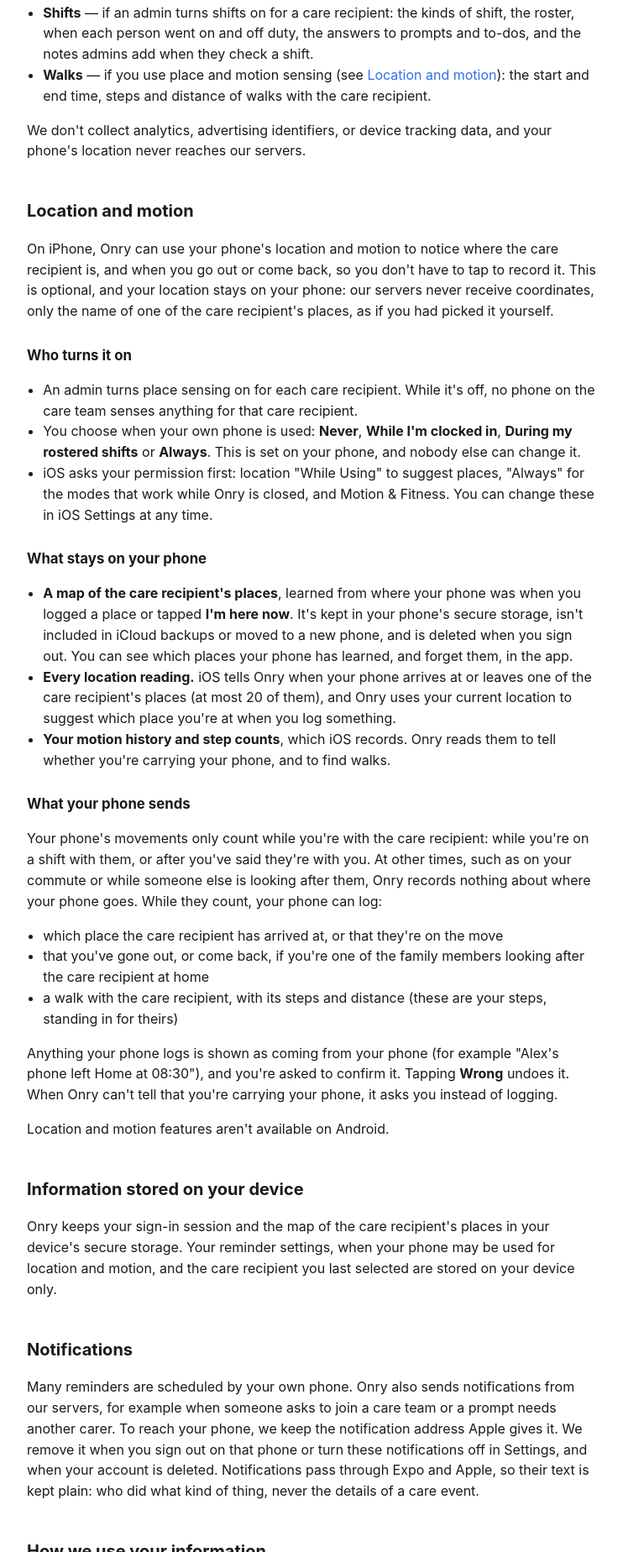
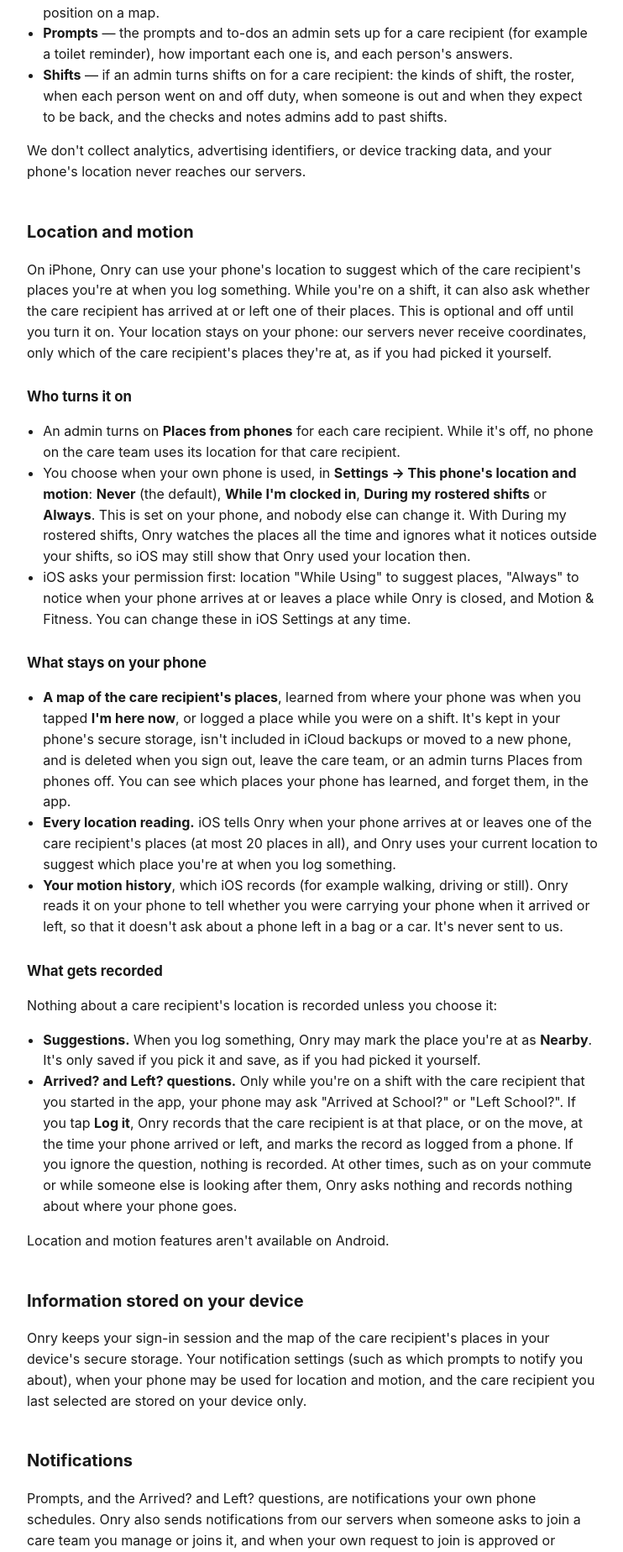
Before and after one commit to jjhale/onry-website, a plain HTML site: page privacy/index.html in a window 1280 px wide. Shown: the part 952-2800 px from the top of the page at 84% size, without its empty margins (268-1010 px from the left). Drawn offline with Linux system fonts and the light colour scheme.

Commit message:
📝 Match the privacy policy to what the push + sensing build does
- Location and motion: the Nearby suggestion and the Arrived?/Left? questions with Log it
  (jjhale/onry#357), asked only during a shift started in the app. Walks, sensed going
  out and coming back, and the Wrong button are removed, since none of them shipped.
- Motion history is only read on the phone to check it was carried, and step counts
  aren't read.
- Never is the default mode, and the map is also deleted when you leave the team or
  Places from phones is turned off.
- Notifications list the push kinds that exist (join requests and their outcome) and the
  Notifications from other people switch. The text never names anyone.
- Prompts get their own entry, Expo also delivers app updates, the camera is only for
  photos, and photos are deleted within 30 days of a purge.

Co-Authored-By: Claude Opus 5.5 <noreply@anthropic.com>

```diff
--- a/privacy/index.html
+++ b/privacy/index.html
@@ -18,7 +18,7 @@
 
     <main>
       <h1>Privacy Policy</h1>
-      <p class="updated">Last updated: November 7, 2026</p>
+      <p class="updated">Last updated: November 22, 2026</p>
 
       <p>
         Onry ("Onry", "we", "us") is a mobile app that helps caregivers log and share
@@ -30,13 +30,13 @@
       <p>Onry collects the information you and your care team enter into the app, including:</p>
       <ul>
         <li><strong>Account information</strong> — your email address and password, used to create and sign in to your account, the name you give yourself in the app and, if you add one, your profile photo. Passwords are stored only in hashed form.</li>
-        <li><strong>Care recipient information</strong> — the name and, if you choose to add them, the date of birth and photo of each care recipient you set up. Photos are cropped, shrunk and re-encoded on your phone before they're uploaded, which removes the data a camera stores in a photo, such as where it was taken.</li>
+        <li><strong>Care recipient information</strong> — the name and, if you choose to add them, the date of birth and photo of each care recipient you set up. Photos are cropped, shrunk and re-encoded on your phone before they're uploaded, which removes the data a camera stores in a photo, such as where it was taken. Onry uses the camera only when you take one of these photos. If you choose one from your library instead, iOS gives Onry only that photo, not access to your library.</li>
         <li><strong>Care team information</strong> — who is on each care recipient's care team and whether they are an admin or a supporter, who owns each care team, the invite links admins create (with an optional note about who each link is for), and requests to join a care team.</li>
-        <li><strong>Event data</strong> — the care events you and your care team log (for example, notes, categories and times), who logged each one, and the list of event types for each care recipient. This includes events the app records for you, such as how you responded to a reminder notification (for example, whether it was acted on, snoozed, skipped or missed).</li>
+        <li><strong>Event data</strong> — the care events you and your care team log (for example, notes, categories and times), who logged each one, and the list of event types for each care recipient. This includes events the app records for you, such as how you responded to a prompt (for example, whether it was done, snoozed, skipped or missed).</li>
         <li><strong>Event history</strong> — if an event is changed or removed, we keep a copy of the earlier version, so that a care recipient's record can't be lost or quietly rewritten.</li>
         <li><strong>Places</strong> — the named places a care recipient spends time at (for example Home or School), each with a time zone, and which place the care recipient was at, and when. A place is stored only as the name your care team gives it, not as an address or a position on a map.</li>
-        <li><strong>Shifts</strong> — if an admin turns shifts on for a care recipient: the kinds of shift, the roster, when each person went on and off duty, the answers to prompts and to-dos, and the notes admins add when they check a shift.</li>
-        <li><strong>Walks</strong> — if you use place and motion sensing (see <a href="#location-and-motion">Location and motion</a>): the start and end time, steps and distance of walks with the care recipient.</li>
+        <li><strong>Prompts</strong> — the prompts and to-dos an admin sets up for a care recipient (for example a toilet reminder), how important each one is, and each person's answers.</li>
+        <li><strong>Shifts</strong> — if an admin turns shifts on for a care recipient: the kinds of shift, the roster, when each person went on and off duty, when someone is out and when they expect to be back, and the checks and notes admins add to past shifts.</li>
       </ul>
       <p>
         We don't collect analytics, advertising identifiers, or device tracking data, and your
@@ -45,41 +45,31 @@
 
       <h2 id="location-and-motion">Location and motion</h2>
       <p>
-        On iPhone, Onry can use your phone's location and motion to notice where the care
-        recipient is, and when you go out or come back, so you don't have to tap to record it.
-        This is optional, and your location stays on your phone: our servers never receive
-        coordinates, only the name of one of the care recipient's places, as if you had picked
-        it yourself.
+        On iPhone, Onry can use your phone's location to suggest which of the care recipient's
+        places you're at when you log something. While you're on a shift, it can also ask
+        whether the care recipient has arrived at or left one of their places. This is optional
+        and off until you turn it on. Your location stays on your phone: our servers never
+        receive coordinates, only which of the care recipient's places they're at, as if you
+        had picked it yourself.
       </p>
       <h3>Who turns it on</h3>
       <ul>
-        <li>An admin turns place sensing on for each care recipient. While it's off, no phone on the care team senses anything for that care recipient.</li>
-        <li>You choose when your own phone is used: <strong>Never</strong>, <strong>While I'm clocked in</strong>, <strong>During my rostered shifts</strong> or <strong>Always</strong>. This is set on your phone, and nobody else can change it.</li>
-        <li>iOS asks your permission first: location "While Using" to suggest places, "Always" for the modes that work while Onry is closed, and Motion &amp; Fitness. You can change these in iOS Settings at any time.</li>
+        <li>An admin turns on <strong>Places from phones</strong> for each care recipient. While it's off, no phone on the care team uses its location for that care recipient.</li>
+        <li>You choose when your own phone is used, in <strong>Settings → This phone's location and motion</strong>: <strong>Never</strong> (the default), <strong>While I'm clocked in</strong>, <strong>During my rostered shifts</strong> or <strong>Always</strong>. This is set on your phone, and nobody else can change it. With During my rostered shifts, Onry watches the places all the time and ignores what it notices outside your shifts, so iOS may still show that Onry used your location then.</li>
+        <li>iOS asks your permission first: location "While Using" to suggest places, "Always" to notice when your phone arrives at or leaves a place while Onry is closed, and Motion &amp; Fitness. You can change these in iOS Settings at any time.</li>
       </ul>
       <h3>What stays on your phone</h3>
       <ul>
-        <li><strong>A map of the care recipient's places</strong>, learned from where your phone was when you logged a place or tapped <strong>I'm here now</strong>. It's kept in your phone's secure storage, isn't included in iCloud backups or moved to a new phone, and is deleted when you sign out. You can see which places your phone has learned, and forget them, in the app.</li>
-        <li><strong>Every location reading.</strong> iOS tells Onry when your phone arrives at or leaves one of the care recipient's places (at most 20 of them), and Onry uses your current location to suggest which place you're at when you log something.</li>
-        <li><strong>Your motion history and step counts</strong>, which iOS records. Onry reads them to tell whether you're carrying your phone, and to find walks.</li>
+        <li><strong>A map of the care recipient's places</strong>, learned from where your phone was when you tapped <strong>I'm here now</strong>, or logged a place while you were on a shift. It's kept in your phone's secure storage, isn't included in iCloud backups or moved to a new phone, and is deleted when you sign out, leave the care team, or an admin turns Places from phones off. You can see which places your phone has learned, and forget them, in the app.</li>
+        <li><strong>Every location reading.</strong> iOS tells Onry when your phone arrives at or leaves one of the care recipient's places (at most 20 places in all), and Onry uses your current location to suggest which place you're at when you log something.</li>
+        <li><strong>Your motion history</strong>, which iOS records (for example walking, driving or still). Onry reads it on your phone to tell whether you were carrying your phone when it arrived or left, so that it doesn't ask about a phone left in a bag or a car. It's never sent to us.</li>
       </ul>
-      <h3>What your phone sends</h3>
-      <p>
-        Your phone's movements only count while you're with the care recipient: while you're on
-        a shift with them, or after you've said they're with you. At other times, such as on your
-        commute or while someone else is looking after them, Onry records nothing about where
-        your phone goes. While they count, your phone can log:
-      </p>
+      <h3>What gets recorded</h3>
+      <p>Nothing about a care recipient's location is recorded unless you choose it:</p>
       <ul>
-        <li>which place the care recipient has arrived at, or that they're on the move</li>
-        <li>that you've gone out, or come back, if you're one of the family members looking after the care recipient at home</li>
-        <li>a walk with the care recipient, with its steps and distance (these are your steps, standing in for theirs)</li>
+        <li><strong>Suggestions.</strong> When you log something, Onry may mark the place you're at as <strong>Nearby</strong>. It's only saved if you pick it and save, as if you had picked it yourself.</li>
+        <li><strong>Arrived? and Left? questions.</strong> Only while you're on a shift with the care recipient that you started in the app, your phone may ask "Arrived at School?" or "Left School?". If you tap <strong>Log it</strong>, Onry records that the care recipient is at that place, or on the move, at the time your phone arrived or left, and marks the record as logged from a phone. If you ignore the question, nothing is recorded. At other times, such as on your commute or while someone else is looking after them, Onry asks nothing and records nothing about where your phone goes.</li>
       </ul>
-      <p>
-        Anything your phone logs is shown as coming from your phone (for example "Alex's phone
-        left Home at 08:30"), and you're asked to confirm it. Tapping <strong>Wrong</strong> undoes
-        it. When Onry can't tell that you're carrying your phone, it asks you instead of logging.
-      </p>
       <p>
         Location and motion features aren't available on Android.
       </p>
@@ -87,19 +77,22 @@
       <h2>Information stored on your device</h2>
       <p>
         Onry keeps your sign-in session and the map of the care recipient's places in your
-        device's secure storage. Your reminder settings, when your phone may be used for
-        location and motion, and the care recipient you last selected are stored on your device
-        only.
+        device's secure storage. Your notification settings (such as which prompts to notify you
+        about), when your phone may be used for location and motion, and the care recipient you
+        last selected are stored on your device only.
       </p>
 
       <h2>Notifications</h2>
       <p>
-        Many reminders are scheduled by your own phone. Onry also sends notifications from our
-        servers, for example when someone asks to join a care team or a prompt needs another
-        carer. To reach your phone, we keep the notification address Apple gives it. We remove
-        it when you sign out on that phone or turn these notifications off in Settings, and when
-        your account is deleted. Notifications pass through Expo and Apple, so their text is kept plain:
-        who did what kind of thing, never the details of a care event.
+        Prompts, and the Arrived? and Left? questions, are notifications your own phone
+        schedules. Onry also sends notifications from our servers when someone asks to join a
+        care team you manage or joins it, and when your own request to join is approved or
+        declined. You can turn these off with <strong>Notifications from other people</strong> in
+        Settings. To reach your phone, we keep the notification address Apple gives it. We remove
+        it when you sign out on that phone or turn these notifications off, and when your account
+        is deleted. Notifications pass through Expo and Apple, so their text never names anyone
+        or says anything about a care recipient. It only says what kind of thing happened, and
+        the app shows the details.
       </p>
 
       <h2>How we use your information</h2>
@@ -122,7 +115,7 @@
       <ul>
         <li><strong>Admins</strong> can see the care recipient's full event history, including earlier versions of changed or removed events.</li>
         <li><strong>Supporters</strong> can see events logged in the last 7 days, plus any events they logged themselves.</li>
-        <li><strong>Places and walks</strong> are events, so they're visible to the care team in the same way.</li>
+        <li><strong>Places</strong>, including those logged from a phone, are events, so they're visible to the care team in the same way.</li>
         <li><strong>Shifts</strong> — admins can see everyone's shifts and time on duty. Supporters can see their own, and the names of the people on duty with the care recipient now, but not anyone else's kind of shift or hours.</li>
         <li><strong>Your name and profile photo</strong> are visible to the other members of every care team you're on.</li>
         <li>
@@ -143,7 +136,7 @@
       <p>We use a small number of service providers to run Onry:</p>
       <ul>
         <li><a href="https://supabase.com" target="_blank" rel="noopener">Supabase</a> hosts our database and photos, and handles authentication.</li>
-        <li><a href="https://expo.dev" target="_blank" rel="noopener">Expo</a> delivers our notifications to your phone through Apple. It receives each notification's text and your phone's notification address.</li>
+        <li><a href="https://expo.dev" target="_blank" rel="noopener">Expo</a> delivers our notifications to your phone through the Apple Push Notification service. It receives each notification's text and your phone's notification address. Expo also delivers app updates, so it sees your phone's IP address and which version of Onry it has when the app checks for one.</li>
         <li><a href="https://www.cloudflare.com/developer-platform/products/r2/" target="_blank" rel="noopener">Cloudflare R2</a> stores our nightly database backups. Backups are encrypted before they leave our systems, and Cloudflare cannot read them.</li>
         <li><a href="https://formspree.io" target="_blank" rel="noopener">Formspree</a> receives messages you send through our contact form.</li>
       </ul>
@@ -161,8 +154,9 @@
         Your account is deleted 30 days after you ask. Straight away, you lose access to your care
         teams, your teammates see you as leaving the team, your open invite links stop working and
         your pending join requests are withdrawn. During those 30 days you can sign in and restore
-        your account. After 30 days your name, profile photo, settings, email address and password
-        are deleted permanently. The events you logged are kept, because they are part of each care
+        your account. After 30 days your name, settings, email address, password and notification
+        addresses are deleted permanently, and your profile photo is deleted within 30 days after
+        that. The events you logged are kept, because they are part of each care
         recipient's record. They are shown with a label such as "Former carer 1" instead of your
         name, which an admin of that care recipient can rename.
       </p>
@@ -170,9 +164,10 @@
       <p>
         The owner of a care team can delete the care recipient's record in the app. It disappears
         for everyone on the care team straight away, and the owner can restore it for 30 days.
-        After 30 days the care recipient's record and everything recorded about them (their photo, events, event history, event types,
-        places, shifts and roster, prompts, care team, invite links and join requests) are deleted
-        permanently.
+        After 30 days the care recipient's record and everything recorded about them (their events,
+        event history, event types, places, shifts and roster, prompts, care team, invite links
+        and join requests) are deleted permanently, and their photo is deleted within 30 days
+        after that.
       </p>
       <h3>Backups and retention</h3>
       <p>
```
